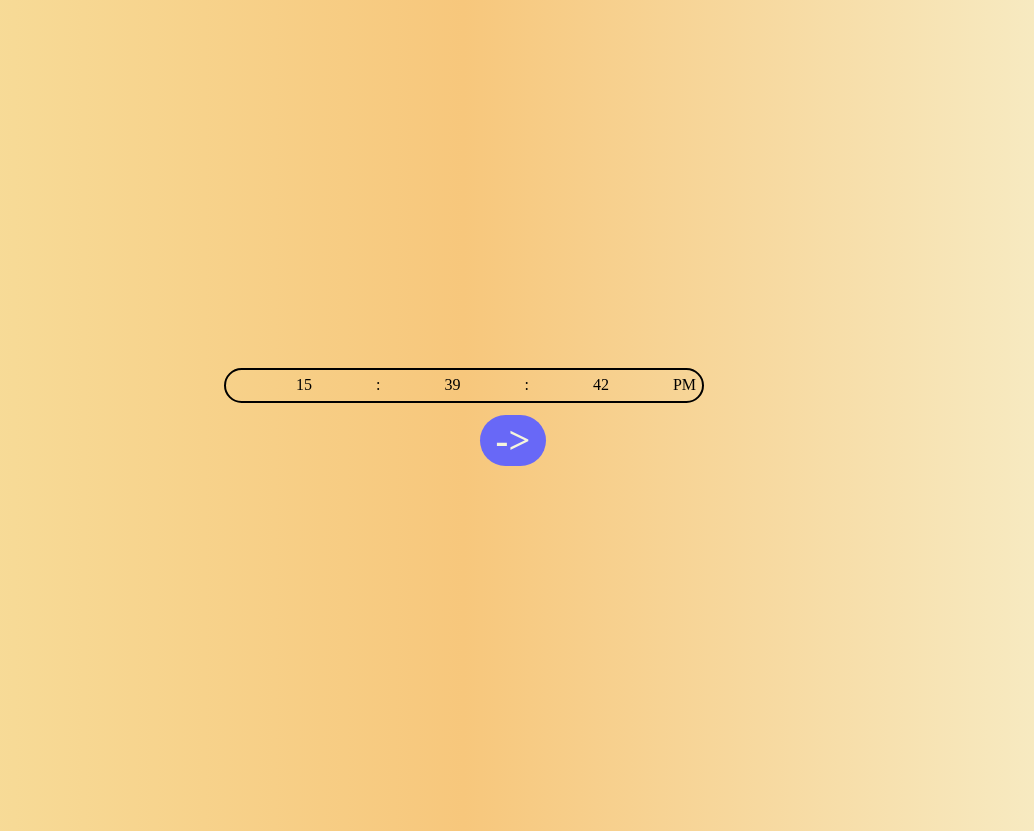
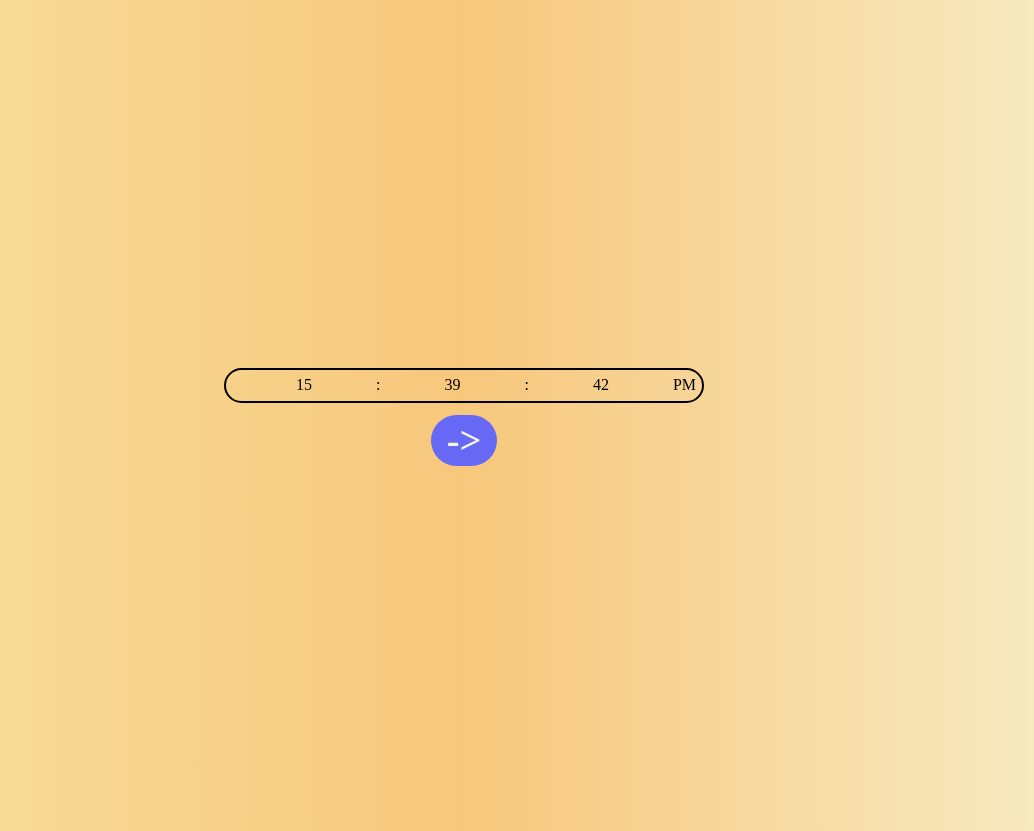
Before and after one commit to captain-Arvoy/Web-dev, a plain HTML site: page index.html in a window 1280 px wide. Shown: the whole page, without its empty margins (176-1210 px from the left). Drawn offline with Linux system fonts and the light colour scheme; a web font is replaced by a local one.

Commit message:
set arrow to remain centered

```diff
--- a/Digitalclock.css
+++ b/Digitalclock.css
@@ -33,7 +33,8 @@ body{
     box-shadow: 0.2rem 0.3rem #2b2a33;
 }
 span{
-    padding-left: 20vw;
+    margin-left: auto;
+    margin-right: auto;
     padding-top: 2vh;
 }
 .reference{
```
